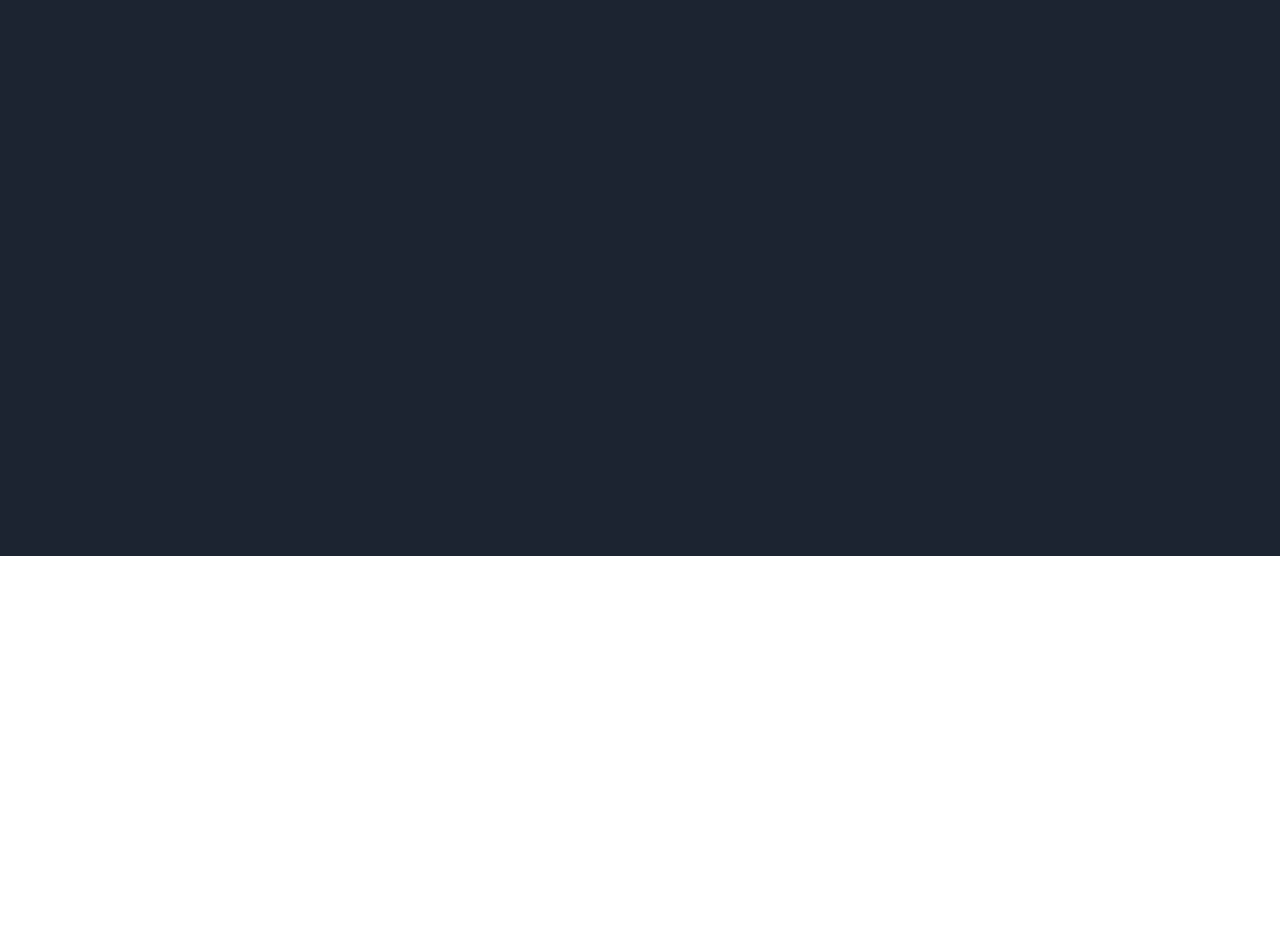
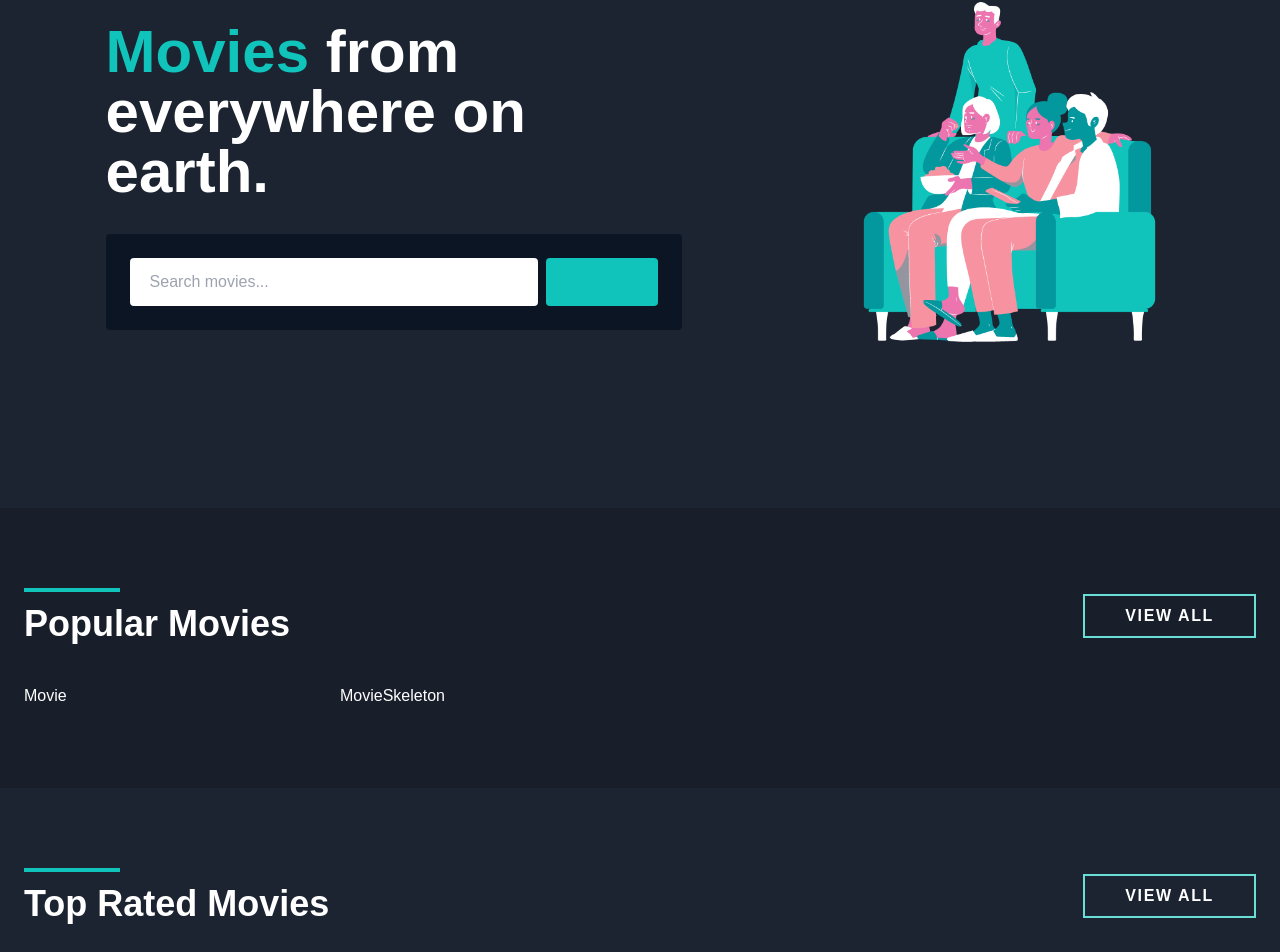
Before and after one commit to kyeav/react-final-project, a React (Create React App) app: page / in a window 1280 px wide. Shown: the part 244-1196 px from the top of the page. Before the commit the page ends 800 px from the top, so only its background shows below. Built offline with nearby package versions, Linux system fonts and the light colour scheme.

Commit message:
completed Home.jsx layout

```diff
--- /dev/null
+++ b/src/components/Movie.jsx
@@ -0,0 +1,9 @@
+import React from 'react'
+
+function Movie() {
+  return (
+    <div>Movie</div>
+  )
+}
+
+export default Movie
--- /dev/null
+++ b/src/components/MovieSkeleton.jsx
@@ -0,0 +1,9 @@
+import React from 'react'
+
+function MovieSkeleton() {
+  return (
+    <div>MovieSkeleton</div>
+  )
+}
+
+export default MovieSkeleton
--- a/src/index.css
+++ b/src/index.css
@@ -111,3 +111,12 @@
 .menu__open {
     overflow-y: hidden;
 }
+
+/* home page */
+
+#header {
+    height: calc(100vh - 128px);
+    display: flex;
+    align-items: center;
+    overflow: hidden;
+}
--- a/src/pages/Home.jsx
+++ b/src/pages/Home.jsx
@@ -1,9 +1,107 @@
-import React from 'react'
+import React from "react";
+import HomeImg from "../assets/home.png";
+import { Link } from "react-router-dom";
+import Movie from "../components/Movie";
+import MovieSkeleton from "../components/MovieSkeleton";
 
 function Home() {
   return (
-    <div>Home</div>
-  )
+    <main>
+      {/* header */}
+      <section id="header" className="container mx-auto max-w-7xl p-6">
+        {/* description */}
+        <div className="flex items-center lg:w-3/5 justify-evenly">
+          <div className="flex flex-col">
+            <div className="bg-accent h-2 w-32 hidden md:block"></div>
+            <div className="font-bold text-5xl md:text-6xl leading-tight max-w-xl mt-8 mb-8">
+              <span className="text-accent">Movies</span> from everywhere on
+              earth.
+            </div>
+
+            <form className="flex flex-col space-y-2 md:space-y-0 md:flex-row md:space-x-2 md:p-6 md:bg-darkest rounded mb-8">
+              <input
+                type="text"
+                className="py-3 px-5 focus:outline-none rounded text-black flex-1"
+                placeholder="Search movies..."
+                // value={searchText}
+                // onChange={(e) => setSearchText(e.target.value)}
+              />
+
+              <button className="bg-accent flex items-center justify-center rounded text-white px-8 py-3 md:w-28 h-12">
+                <i></i>
+              </button>
+            </form>
+          </div>
+        </div>
+
+        {/* image */}
+        <figure className="w-2/5 hidden lg:block">
+          <img src={HomeImg} alt="" />
+        </figure>
+      </section>
+
+      {/* popular movies */}
+      <section id="popular" className="bg-darker">
+        <div className="relative container max-w-7xl mx-auto px-6 py-12 md:py-20">
+          <div className="flex justify-between items-center mb-10">
+            <div className="flex flex-col">
+              <div className="h-1 w-24 bg-accent mb-3 hidden md:block"></div>
+              <h2 className="text-3xl md:text-4xl font-bold">Popular Movies</h2>
+            </div>
+
+            <Link
+              to="/popular"
+              className="hidden md:block border-2 border-[#68ded7] text-white uppercase px-10 py-2 tracking-widest font-semibold hover:bg-[#68ded7] hover:text-black duration-150 ease"
+            >
+              View all
+            </Link>
+          </div>
+
+          <div className="grid grid-cols-1 sm:grid-cols-2 md:grid-cols-3 lg:grid-cols-4 gap-x-8 gap-y-16">
+            <Movie />
+            <MovieSkeleton />
+          </div>
+
+          <Link
+            to="/popular"
+            className="border-2 border-[#68ded7] text-white uppercase w-full px-10 py-2 tracking-widest font-semibold hover:bg-[#68ded7] hover:text-black duration-150 ease block text-center mt-12 md:hidden"
+          >
+            View all
+          </Link>
+        </div>
+      </section>
+
+      {/* top rated movies */}
+      <section id="toprated" className="bg-dark">
+        <div className="relative container max-w-7xl mx-auto px-6 py-12 md:py-20">
+          <div className="flex justify-between items-center mb-10">
+            <div className="flex flex-col">
+              <div className="h-1 w-24 bg-accent mb-3 hidden md:block"></div>
+              <h2 className="text-3xl md:text-4xl font-bold">
+                Top Rated Movies
+              </h2>
+            </div>
+
+            <Link
+              to="/toprated"
+              className="hidden md:block border-2 border-[#68ded7] text-white uppercase px-10 py-2 tracking-widest font-semibold hover:bg-[#68ded7] hover:text-black duration-150 ease"
+            >
+              View all
+            </Link>
+          </div>
+
+          <div className="grid grid-cols-1 sm:grid-cols-2 md:grid-cols-3 lg:grid-cols-4 gap-x-8 gap-y-16"></div>
+
+          <Link
+            to="/toprated"
+            className="border-2 border-[#68ded7] text-white uppercase w-full px-10 py-2 tracking-widest font-semibold hover:bg-[#68ded7] hover:text-black duration-150 ease block text-center mt-12 md:hidden"
+          >
+            View all
+          </Link>
+        </div>
+      </section>
+    </main>
+  );
 }
 
-export default Home
+export default Home;
--- a/tailwind.config.js
+++ b/tailwind.config.js
@@ -7,6 +7,7 @@ module.exports = {
         dark: '#1C2431',
         darkest: '#0B1523',
         accent: '#10C4BB',
+        darker: '#181F2A'
       }
     },
   },
```
Also changed, not shown: src/assets/home.png (added).
